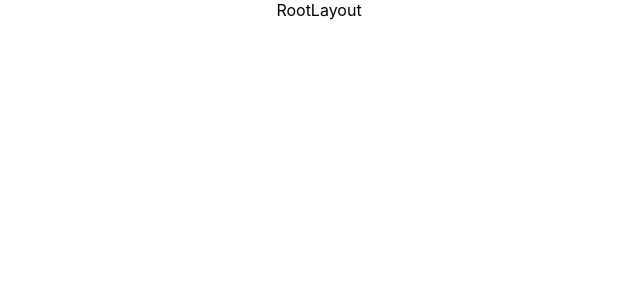
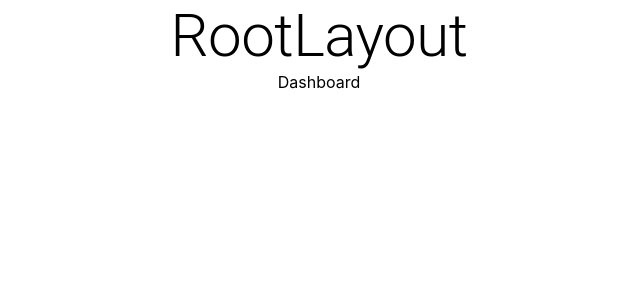
Before and after one commit to lloydagola/rtk-shop, a React (Create React App) app: page / in a window 1280 px wide. Shown: the top 300 px of the page, without its empty margins (321-961 px from the left). Built offline with nearby package versions, Linux system fonts and the light colour scheme.

Commit message:
render component

```diff
--- a/src/Layouts/RootLayout.tsx
+++ b/src/Layouts/RootLayout.tsx
@@ -1,7 +1,17 @@
 import React from "react";
+import { Heading } from "../components/Text";
+import { Outlet } from "react-router-dom";
 
 const RootLayout = () => {
-  return <div>RootLayout</div>;
+  return (
+    <>
+      <Heading variant="h2">RootLayout</Heading>
+
+      <main>
+        <Outlet />
+      </main>
+    </>
+  );
 };
 
 export default RootLayout;
```
